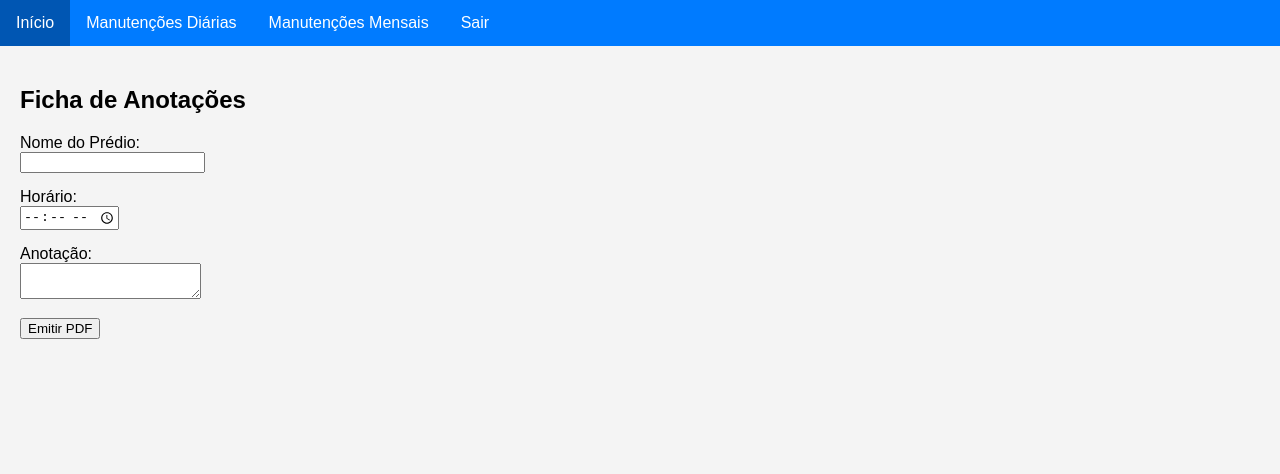
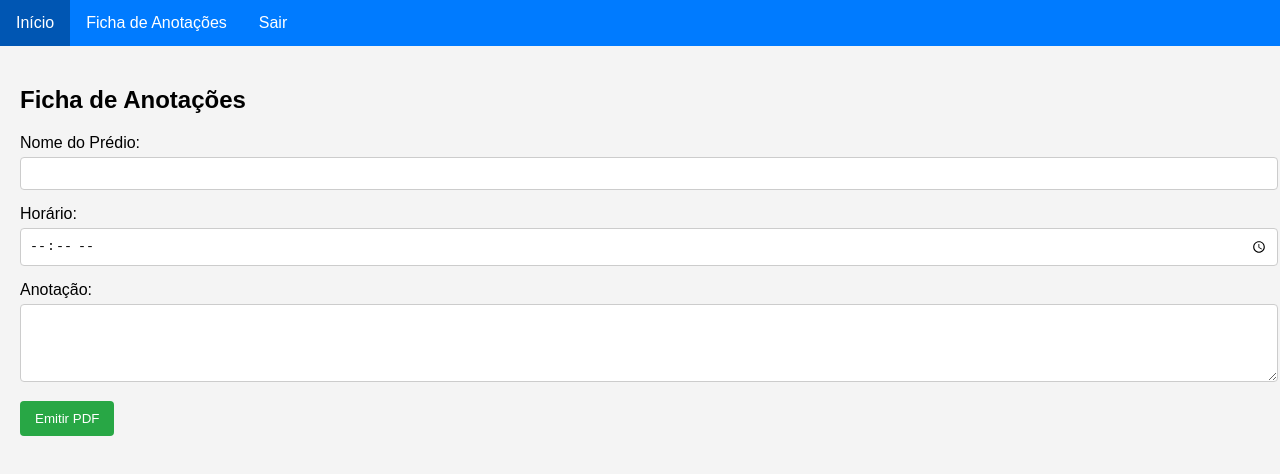
Before and after one commit to Ranci777/atlantis, a plain HTML site: page tecnico.html in a window 1280 px wide. Drawn offline with nearby package versions, Linux system fonts and the light colour scheme.

Commit message:
Update tecnico.html

```diff
--- a/tecnico.html
+++ b/tecnico.html
@@ -46,6 +46,29 @@
         .form-group {
             margin-bottom: 15px;
         }
+
+        input[type="text"],
+        input[type="time"],
+        textarea {
+            width: 100%;
+            padding: 8px;
+            margin-top: 5px;
+            border: 1px solid #ccc;
+            border-radius: 4px;
+        }
+
+        input[type="submit"] {
+            background-color: #28a745; /* Verde */
+            color: white;
+            padding: 10px 15px;
+            border: none;
+            border-radius: 4px;
+            cursor: pointer;
+        }
+
+        input[type="submit"]:hover {
+            background-color: #218838; /* Verde mais escuro */
+        }
     </style>
     <script src="https://cdnjs.cloudflare.com/ajax/libs/jspdf/2.4.0/jspdf.umd.min.js"></script>
     <script>
@@ -70,14 +93,17 @@
 
             doc.save(`ficha_anotacoes_${numeroSerie}.pdf`);
         }
+
+        function logout() {
+            alert("Você saiu do sistema.");
+        }
     </script>
 </head>
 <body>
-    <nav class="menu">
+    <nav class="menu" role="navigation" aria-label="Menu do Técnico">
         <ul>
-            <li><a href="tecnico.html">Início</a></li>
-            <li><a href="#">Manutenções Diárias</a></li>
-            <li><a href="#">Manutenções Mensais</a></li>
+            <li><a href="tecnico.html" aria-current="page">Início</a></li>
+            <li><a href="#" onclick="document.getElementById('ficha').scrollIntoView();">Ficha de Anotações</a></li>
             <li><a href="#" onclick="logout()">Sair</a></li>
         </ul>
     </nav>
@@ -95,7 +121,7 @@
                 </div>
                 <div class="form-group">
                     <label for="anotacao">Anotação:</label><br>
-                    <textarea id="anotacao" required></textarea>
+                    <textarea id="anotacao" rows="4" required></textarea>
                 </div>
                 <input type="submit" value="Emitir PDF">
             </form>
```
